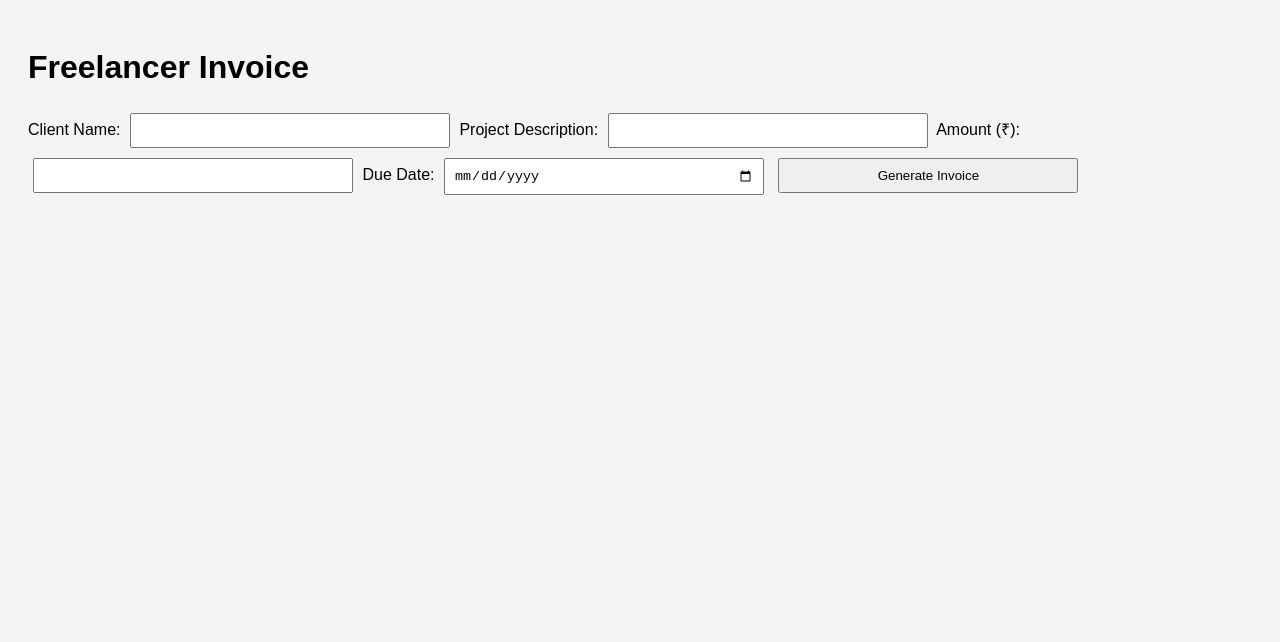
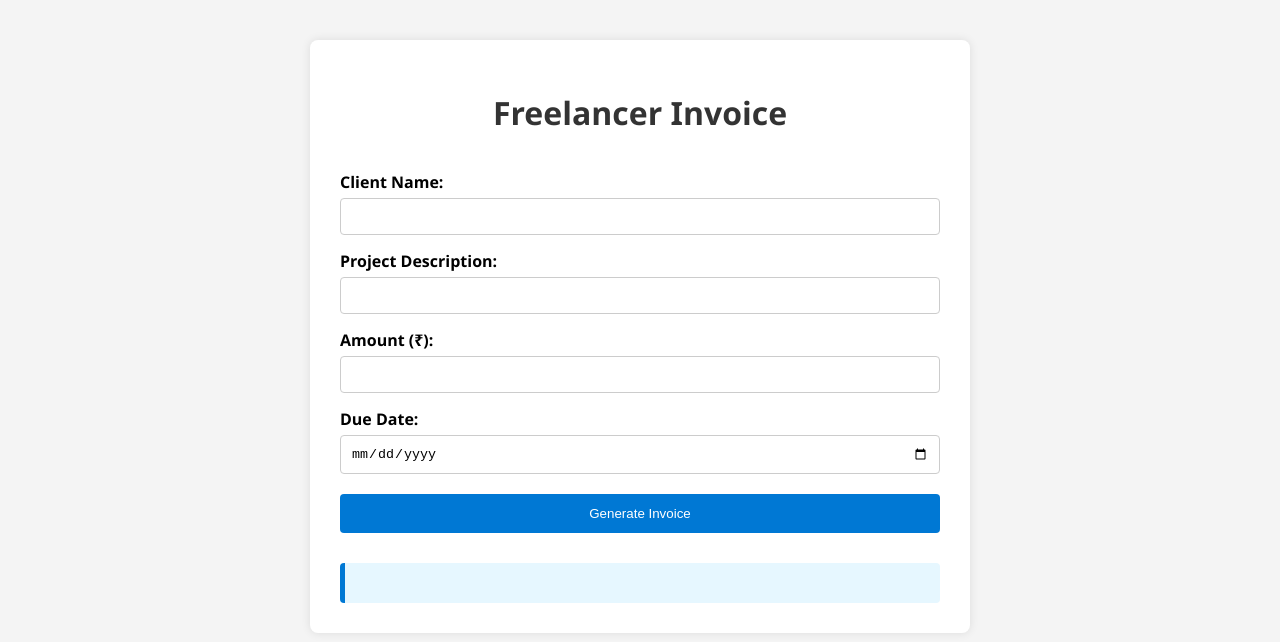
Before and after one commit to CHAKRADHARKCR/Freelancer-Invoice-MVP, a plain HTML site: page invoice-ui/index.html in a window 1280 px wide. Drawn offline with Linux system fonts and the light colour scheme.

Commit message:
Update style.css

```diff
--- a/invoice-ui/style.css
+++ b/invoice-ui/style.css
@@ -1,17 +1,59 @@
 body {
-  font-family: sans-serif;
+  font-family: 'Segoe UI', sans-serif;
+  background-color: #f4f4f4;
+  margin: 0;
+  padding: 0;
+}
+
+.container {
+  max-width: 600px;
+  margin: 40px auto;
+  background: #fff;
+  padding: 30px;
+  border-radius: 8px;
+  box-shadow: 0 0 10px rgba(0, 0, 0, 0.1);
+}
+
+h1 {
+  text-align: center;
+  color: #333;
+}
+
+form {
+  display: flex;
+  flex-direction: column;
+}
+
+label {
+  margin-top: 15px;
+  font-weight: bold;
+}
+
+input {
+  padding: 10px;
+  margin-top: 5px;
+  border: 1px solid #ccc;
+  border-radius: 4px;
+}
+
+button {
+  margin-top: 20px;
+  padding: 12px;
+  background-color: #0078d4;
+  color: white;
+  border: none;
+  border-radius: 4px;
+  cursor: pointer;
+}
+
+button:hover {
+  background-color: #005fa3;
+}
+
+.invoice {
+  margin-top: 30px;
   padding: 20px;
-  background: #f4f4f4;
+  background-color: #e6f7ff;
+  border-left: 5px solid #0078d4;
+  border-radius: 4px;
 }
-section {
-  background: white;
-  padding: 15px;
-  margin-bottom: 20px;
-  border-radius: 8px;
-}
-input, select, button {
-  margin: 5px;
-  padding: 8px;
-  width: 100%;
-  max-width: 300px;
-}
```
